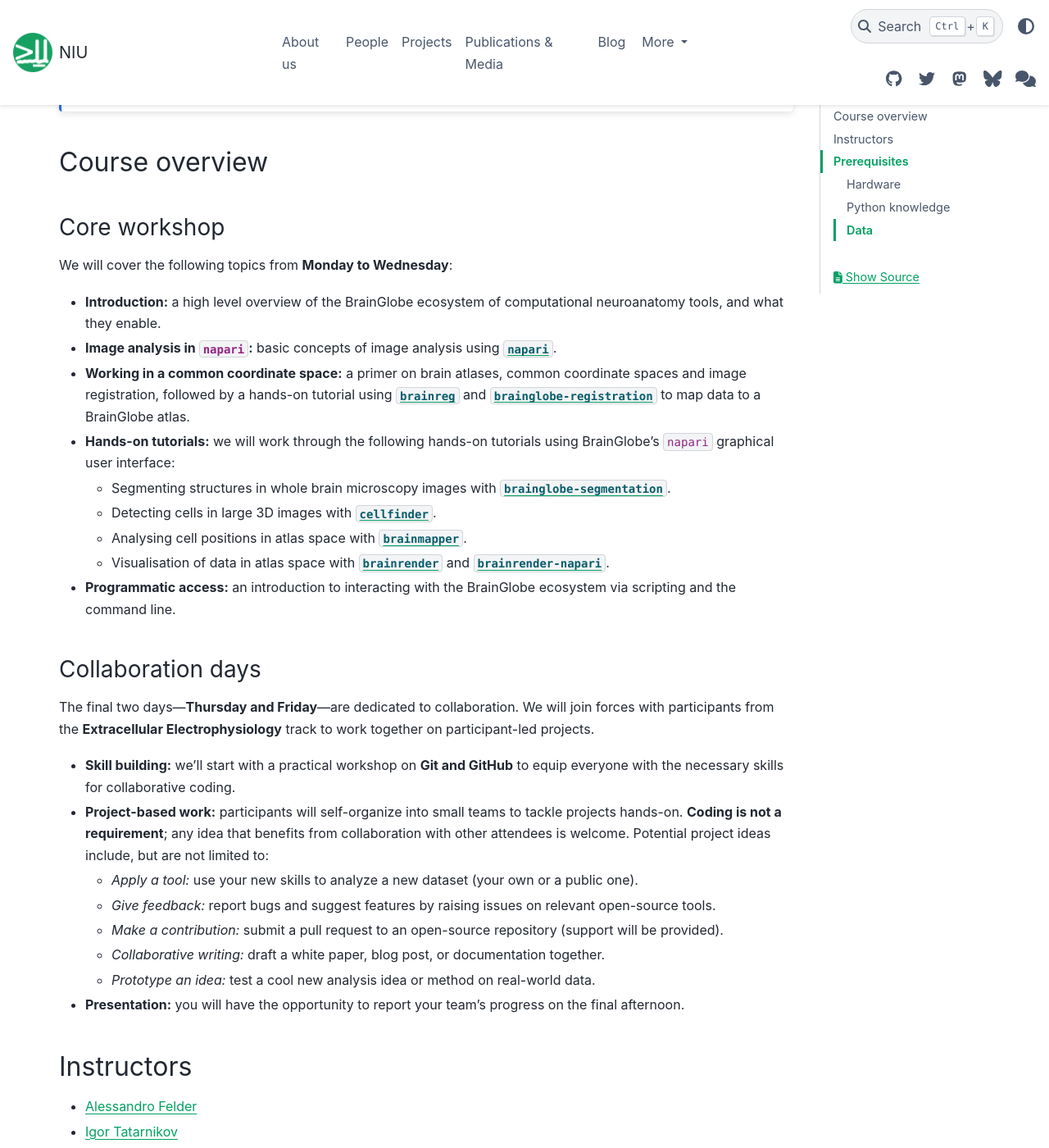
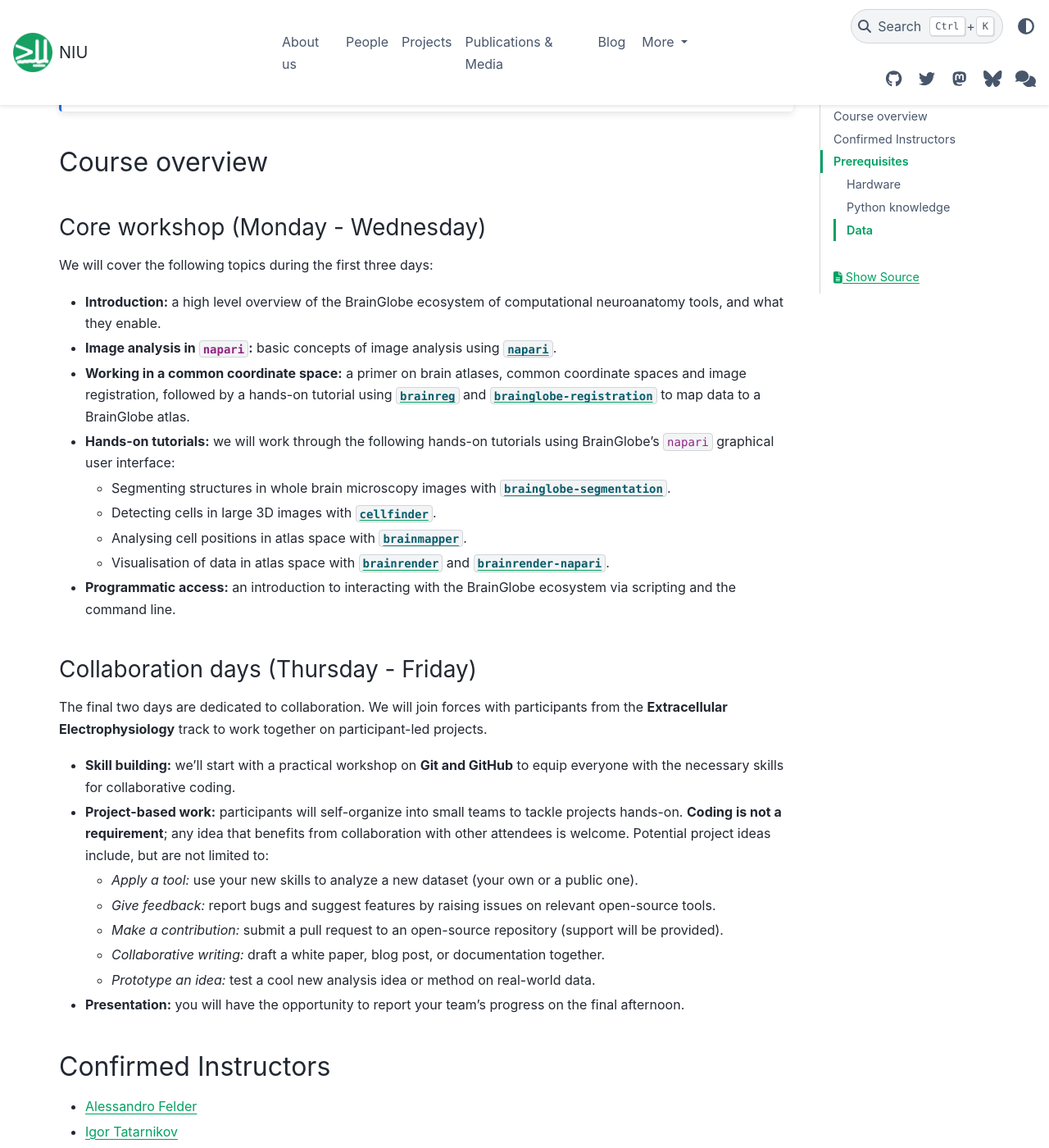
Before and after one commit to neuroinformatics-unit/neuroinformatics-unit.github.io, a Sphinx documentation site: the page built from docs/source/open-software-summer-school/2026/brainglobe.md, in a window 1280 px wide and 1400 px high, scrolled down 551 px. Shown: the whole window at 82% size. Built offline with Sphinx 7.4.7 and the PyData theme 0.15.4, drawn with Linux system fonts in a browser that asks for light colours; nearby versions of some CDN libraries.

Commit message:
Standardise track descriptions (#204)
* Rename instructors sections

* Standardise track formatting

---------

Co-authored-by: Adam Tyson <adam@adamltyson.com>

```diff
--- a/docs/source/open-software-summer-school/2026/brainglobe.md
+++ b/docs/source/open-software-summer-school/2026/brainglobe.md
@@ -16,9 +16,8 @@
 
 ## Course overview
 
-### Core workshop
-
-We will cover the following topics from **Monday to Wednesday**:
+### Core workshop (Monday - Wednesday)
+We will cover the following topics during the first three days:
 
 * **Introduction:** a high level overview of the BrainGlobe ecosystem of computational neuroanatomy tools, and what they enable.
 * **Image analysis in `napari`:** basic concepts of image analysis using [`napari`](https://napari.org/stable/).
@@ -30,9 +29,9 @@
   * Visualisation of data in atlas space with [`brainrender`](https://github.com/brainglobe/brainrender) and [`brainrender-napari`](https://github.com/brainglobe/brainrender-napari).
 * **Programmatic access:** an introduction to interacting with the BrainGlobe ecosystem via scripting and the command line.
 
-### Collaboration days
+### Collaboration days (Thursday - Friday)
 
-The final two days—**Thursday and Friday**—are dedicated to collaboration. We will join forces with participants from the **Extracellular Electrophysiology** track to work together on participant-led projects.
+The final two days are dedicated to collaboration. We will join forces with participants from the **Extracellular Electrophysiology** track to work together on participant-led projects.
 
 * **Skill building:** we'll start with a practical workshop on **Git and GitHub** to equip everyone with the necessary skills for collaborative coding.
 * **Project-based work:** participants will self-organize into small teams to tackle projects hands-on. **Coding is not a requirement**; any idea that benefits from collaboration with other attendees is welcome. Potential project ideas include, but are not limited to:
@@ -43,7 +42,7 @@
     * *Prototype an idea:* test a cool new analysis idea or method on real-world data.
 * **Presentation:** you will have the opportunity to report your team's progress on the final afternoon.
 
-## Instructors
+## Confirmed Instructors
 - [Alessandro Felder](https://github.com/alessandrofelder)
 - [Igor Tatarnikov](https://github.com/IgorTatarnikov)
 - [Adam Tyson](https://github.com/adamltyson)
```
Also changed, not shown: docs/source/open-software-summer-school/2026/animals-in-motion.md (+5 -6 lines), docs/source/open-software-summer-school/2026/extracellular-electrophysiology.md (+16 -14 lines), docs/source/open-software-summer-school/2026/large-data.md (+3 -3 lines).
